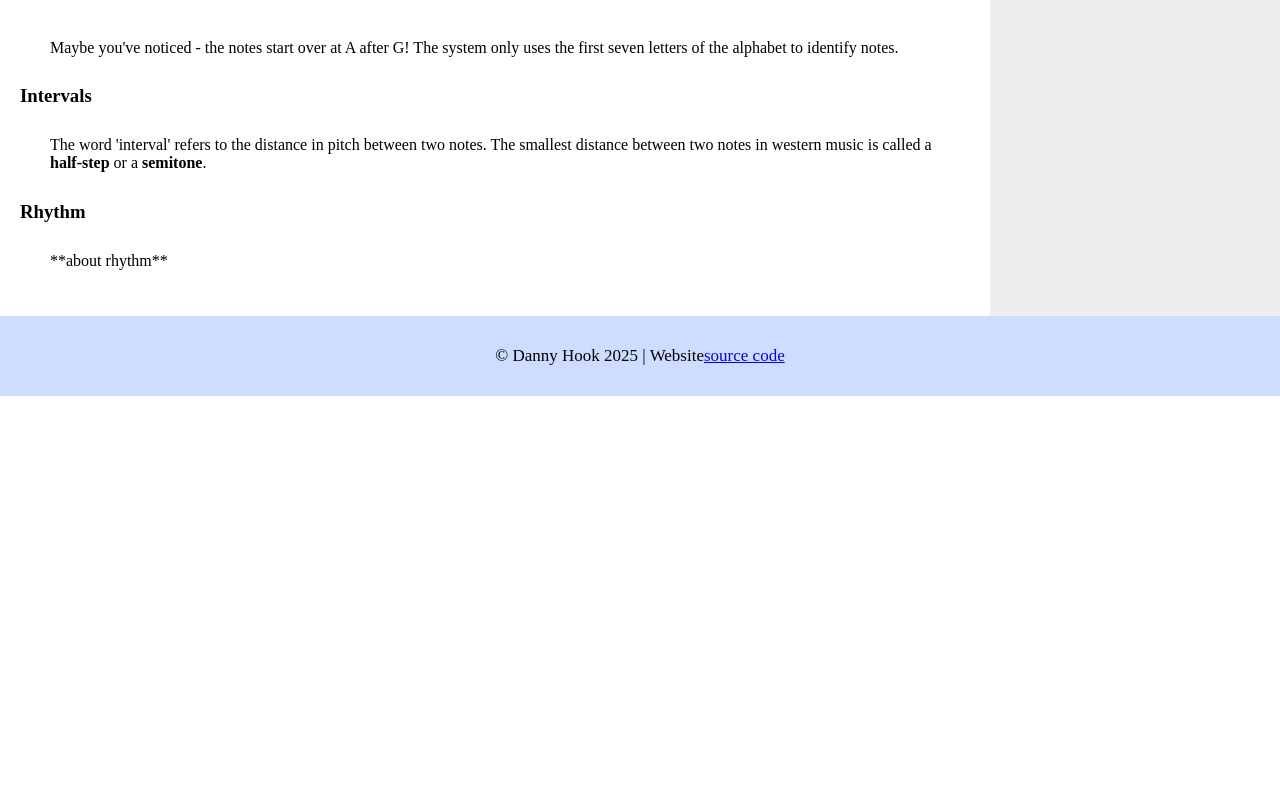
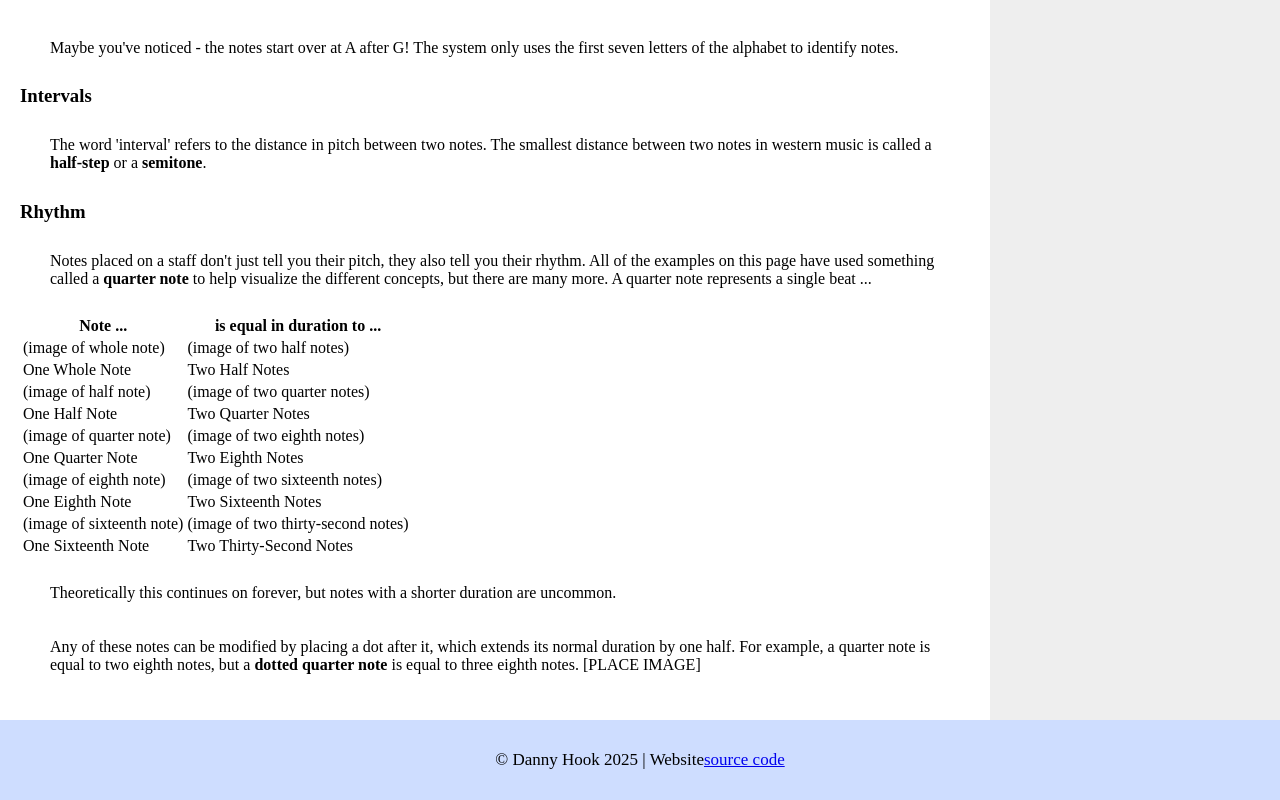
Before and after one commit to MostLikelyNotHuman/unit-1-final, a React (Vite) app in the folder final-project/: page /help in a window 1280 px wide. Shown: the part 445-1245 px from the top of the page. Before the commit the page ends 841 px from the top, so only its background shows below. Built offline with nearby package versions, Linux system fonts and the light colour scheme; a web font is replaced by a local one.

Commit message:
help page

```diff
--- a/final-project/src/components/HelpPage.jsx
+++ b/final-project/src/components/HelpPage.jsx
@@ -30,7 +30,60 @@ const HelpPage = () => {
                     <p>The word 'interval' refers to the distance in pitch between two notes.
                     The smallest distance between two notes in western music is called a <strong>half-step</strong> or a <strong>semitone</strong>.</p>
                     <h3>Rhythm</h3>
-                    <p>**about rhythm**</p>
+                    <p>Notes placed on a staff don't just tell you their pitch, they also tell you their rhythm.
+                    All of the examples on this page have used something called a <strong>quarter note</strong> to help visualize
+                    the different concepts, but there are many more. A quarter note represents a single beat ... </p>
+                    <table>
+                        <tr>
+                            <th>Note ...</th>
+                            <th>is equal in duration to ...</th>
+                        </tr>
+                        <tr>
+                            <td>(image of whole note)</td>
+                            <td>(image of two half notes)</td>
+                        </tr>
+                        <tr>
+                            <td>One Whole Note</td>
+                            <td>Two Half Notes</td>
+                        </tr>
+                        <tr>
+                            <td>(image of half note)</td>
+                            <td>(image of two quarter notes)</td>
+                        </tr>
+                        <tr>
+                            <td>One Half Note</td>
+                            <td>Two Quarter Notes</td>
+                        </tr>
+                        <tr>
+                            <td>(image of quarter note)</td>
+                            <td>(image of two eighth notes)</td>
+                        </tr>
+                        <tr>
+                            <td>One Quarter Note</td>
+                            <td>Two Eighth Notes</td>
+                        </tr>
+                        <tr>
+                            <td>(image of eighth note)</td>
+                            <td>(image of two sixteenth notes)</td>
+                        </tr>
+                        <tr>
+                            <td>One Eighth Note</td>
+                            <td>Two Sixteenth Notes</td>
+                        </tr>
+                        <tr>
+                            <td>(image of sixteenth note)</td>
+                            <td>(image of two thirty-second notes)</td>
+                        </tr>
+                        <tr>
+                            <td>One Sixteenth Note</td>
+                            <td>Two Thirty-Second Notes</td>
+                        </tr>
+                    </table>
+                    <p>Theoretically this continues on forever, but notes with a shorter duration are uncommon.</p>
+                    <p>Any of these notes can be modified by placing a dot after it, which extends its normal duration by one half.
+                        For example, a quarter note is equal to two eighth notes, but a <strong>dotted quarter note</strong> is
+                        equal to three eighth notes. [PLACE IMAGE]
+                    </p>
                 </div>
                 <div id="nav-bar">
                     <p>Navigation</p>
```
